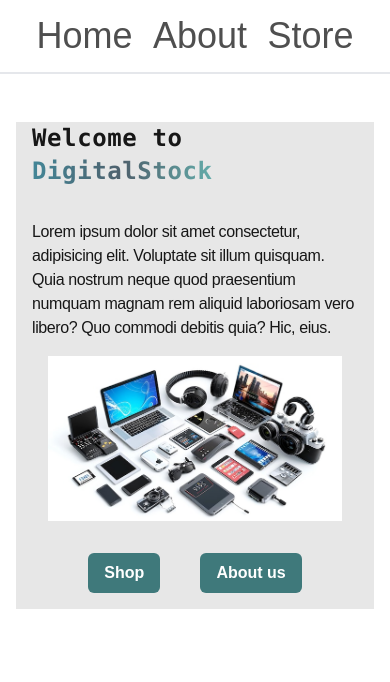
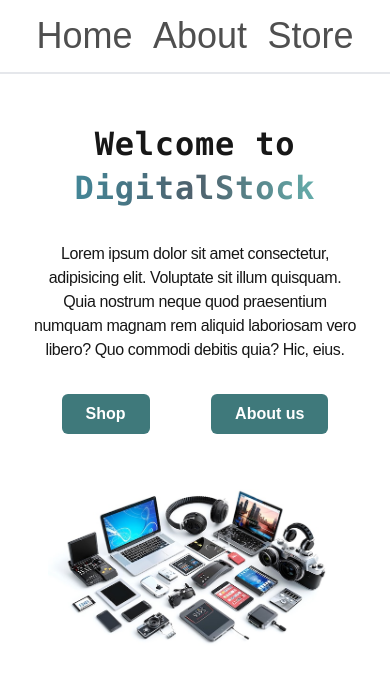
Before and after one commit to Krillinator/DigitalStock_Frontend, a Next.js app: page / in a window 390 px wide. Shown: the top 682 px of the page. Built offline with nearby package versions, Linux system fonts and the light colour scheme.

Commit message:
Fix: Design Adjustments for Landing Page through media queries

```diff
--- a/app/_component/CustomButton.tsx
+++ b/app/_component/CustomButton.tsx
@@ -6,7 +6,7 @@ export default function CustomButton(customUrl: {
 }) {
   return (
     <div
-      className="bg-jetStream-600 px-4 py-2 text-white
+      className="bg-jetStream-600 px-6 py-2 text-white
     font-bold rounded-md
     hover:bg-jetStream-500 hover:cursor-pointer
     "
--- a/app/page.tsx
+++ b/app/page.tsx
@@ -4,24 +4,28 @@ import CustomButton from "./_component/CustomButton"
 export default function Home() {
   return (
     <>
-      <div className="p-4 pt-12 h-screen">
-        <main className="px-4 flex flex-col justify-evenly items-center md:flex-row md:justify-center bg-black-100 md:h-5/6 ">
-          <section className=" md:max-w-md  lg:max-w-lg ">
-            <h1 className="text-[max(4vw,24px)] font-extrabold tracking-wide font-mono leading-snug">
-              Welcome to{" "}
-              <span className="bg-gradient-to-r from-limedSpruce-500 via-bismark-600 to-jetStream-400 bg-clip-text text-transparent">
+      <div className="h-screen p-4 pt-12">
+        <main className="flex flex-col items-center px-4 justify-evenly md:flex-row md:justify-center md:h-5/6 ">
+          <section className=" md:max-w-md lg:max-w-lg">
+            <h1 className="flex flex-col items-center md:items-start text-[max(4vw,32px)] font-extrabold tracking-wide font-mono leading-snug ">
+              Welcome to
+              <span className="text-transparent bg-gradient-to-r from-limedSpruce-500 via-bismark-600 to-jetStream-400 bg-clip-text">
                 DigitalStock
               </span>
             </h1>
-            <p className="mt-8 tracking-tight">
+            <p className="max-w-sm my-8 tracking-tight text-center md:text-left">
               Lorem ipsum dolor sit amet consectetur, adipisicing elit.
               Voluptate sit illum quisquam. Quia nostrum neque quod praesentium
               numquam magnam rem aliquid laboriosam vero libero? Quo commodi
               debitis quia? Hic, eius.
             </p>
+            <section className="flex gap-8 my-8 justify-evenly md:justify-start ">
+              <CustomButton href={"/store"} text={"Shop"} />
+              <CustomButton href={"/about"} text={"About us"} />
+            </section>
           </section>
 
-          <div className="md:max-w-xl p-4 ">
+          <div className="p-4 md:max-w-xl ">
             <Image
               src={"/electronic-device-collection.jpg"}
               alt={"Electronic Device Image"}
@@ -29,10 +33,6 @@ export default function Home() {
               height={500}
               className=""
             />
-            <section className="flex justify-evenly mt-8">
-              <CustomButton href={"/store"} text={"Shop"} />
-              <CustomButton href={"/about"} text={"About us"} />
-            </section>
           </div>
         </main>
       </div>
```
